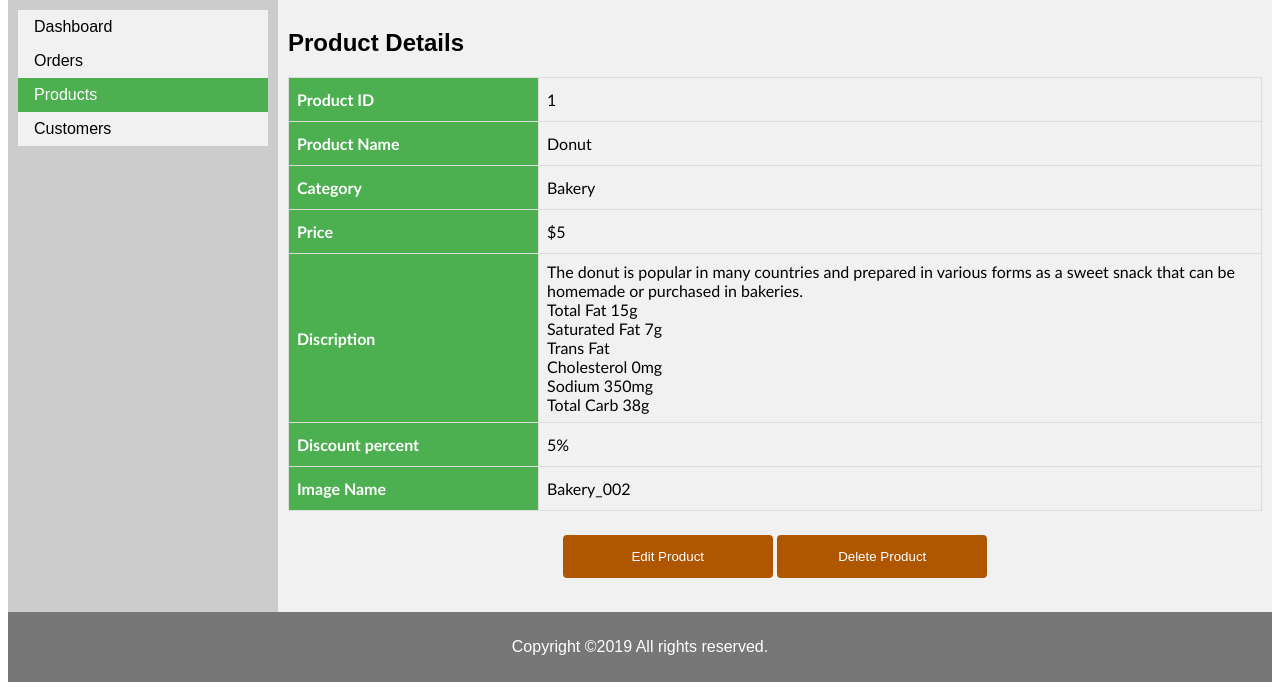
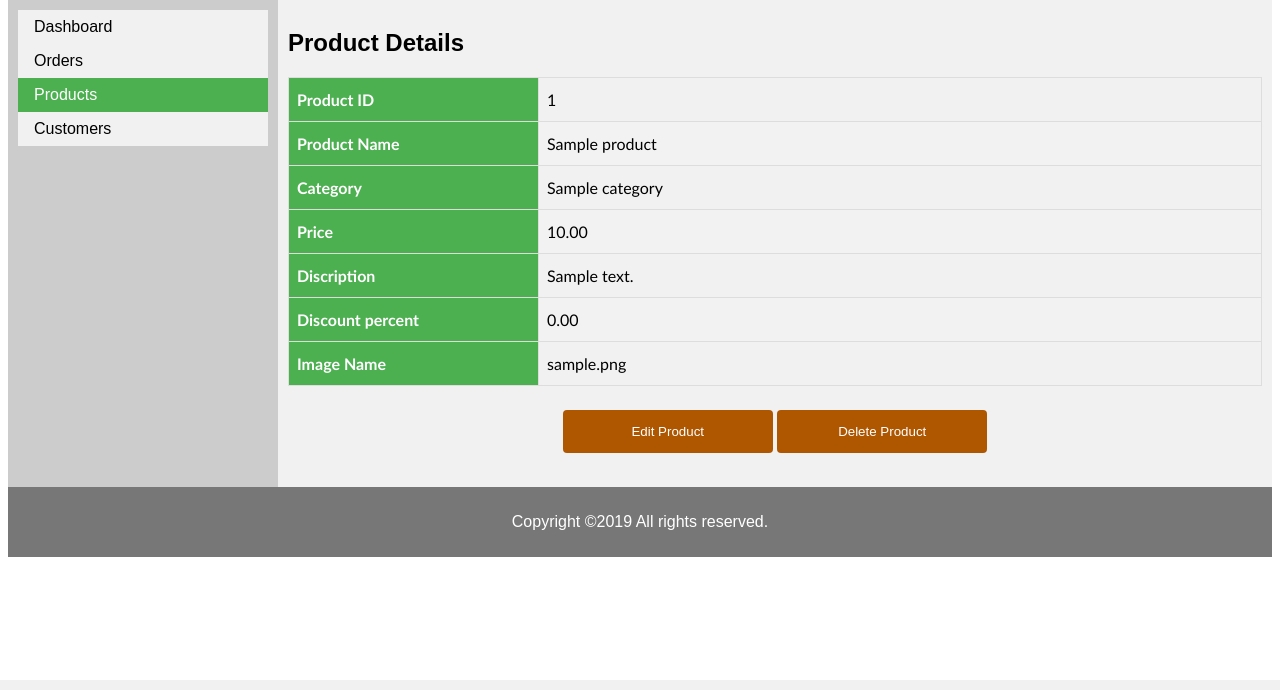
Before and after one commit to mashsun/RapidGrocery, a PHP site: page /admin/product_detail.php?product_id=1 in a window 1280 px wide. Shown: the part 120-810 px from the top of the page. Run offline with PHP 8.4, Linux system fonts and the light colour scheme; tables that the repository leaves empty hold one stand-in row (values such as "Sample post").

Commit message:
Update product_detail.php

```diff
--- a/admin/product_detail.php
+++ b/admin/product_detail.php
@@ -1,3 +1,24 @@
+<?php
+include "config.php";
+
+// Check user login or not
+if(!isset($_SESSION['email'])){
+ }
+
+// logout
+if(isset($_POST['but_logout'])){
+    session_destroy();
+    header('Location: ../admin_login.php');
+}
+    $product_id = $_GET["product_id"];
+    $sql_query = "select p.product_id, p.product_name, ca.category_name, p.list_price, p.description, p.discount_percent, p.product_img
+                       from products p JOIN categories ca ON p.category_id = ca.category_id
+                       where p.product_id=$product_id
+                       group by p.product_id;";
+
+   $result = $con->query($sql_query);
+?>
+
 <!DOCTYPE html>
 <html lang="en">
 <head>
@@ -20,50 +41,77 @@
 
     <article>
         <h2>Product Details</h2>
+        <?php
+
+            if ($result->num_rows > 0) {
+            // output data of each row
+                 while($rows = $result->fetch_assoc()) {
+                 $product_id = $rows["product_id"];
+                 $product_name = $rows["product_name"];
+                 $category = $rows["category_name"];
+                 $price = $rows["list_price"];
+                 $description = $rows["description"];
+                 $discount_percent = $rows["discount_percent"];
+                 $product_img = $rows["product_img"];
+                 }
+            }
+            else {
+                echo "0 results";
+            }
+        ?>
         <table id="customers">
             <tr>
                 <th width="250">Product ID</th>
-                <td>1</td>
+                <td><?php echo $product_id ?></td>
             </tr>
             <tr>
                 <th>Product Name</th>
-                <td>Donut</td>
+                <td><?php echo $product_name ?></td>
             </tr>
             <tr>
                 <th>Category</th>
-                <td>Bakery</td>
+                <td><?php echo $category ?></td>
             </tr>
             <tr>
                 <th>Price</th>
-                <td>$5</td>
+                <td><?php echo $price ?></td>
             </tr>
             <tr>
                 <th>Discription</th>
-                <td>
-                    The donut is popular in many countries and prepared in various forms as a sweet snack that can be homemade or purchased in bakeries.<br/>
-                    Total Fat 15g<br/>
-                    Saturated Fat 7g<br/>
-                    Trans Fat<br/>
-                    Cholesterol 0mg<br/>
-                    Sodium 350mg<br/>
-                    Total Carb 38g
-                </td>
+                <td><?php echo $description ?></td>
             </tr>
             <tr>
                 <th>Discount percent</th>
-                <td>5%</td>
+                <td><?php echo $discount_percent ?></td>
             </tr>
             <tr>
                 <th>Image Name</th>
-                <td>Bakery_002</td>
+                <td><?php echo $product_img ?></td>
             </tr>
         </table>
 
-        <p align="center"><input type="submit" value="Edit Product"> <input type="submit" value="Delete Product"></p>
+        <p align="center"><input type="submit" value="Edit Product" onclick="
+            <?php
+                echo "window.location='product_edit.php?product_id=" .$product_id."'";
+            ?> ;">
+
+        <input type="submit" value="Delete Product" onclick="
+            <?php
+                echo "window.location='javascript:del_Products(" .$product_id.")'";
+            ?> ;">
+        </p>
 
     </article>
 </section>
-
+<script>
+function del_Products(id)
+{
+    if(confirm("Are you sure want to delete this ?"))
+    {
+        document.location.href = "product_delete.php?product_id=" + id;
+     }
+}
+</script>
 <?php
 include "footer.php";
 ?>
```
